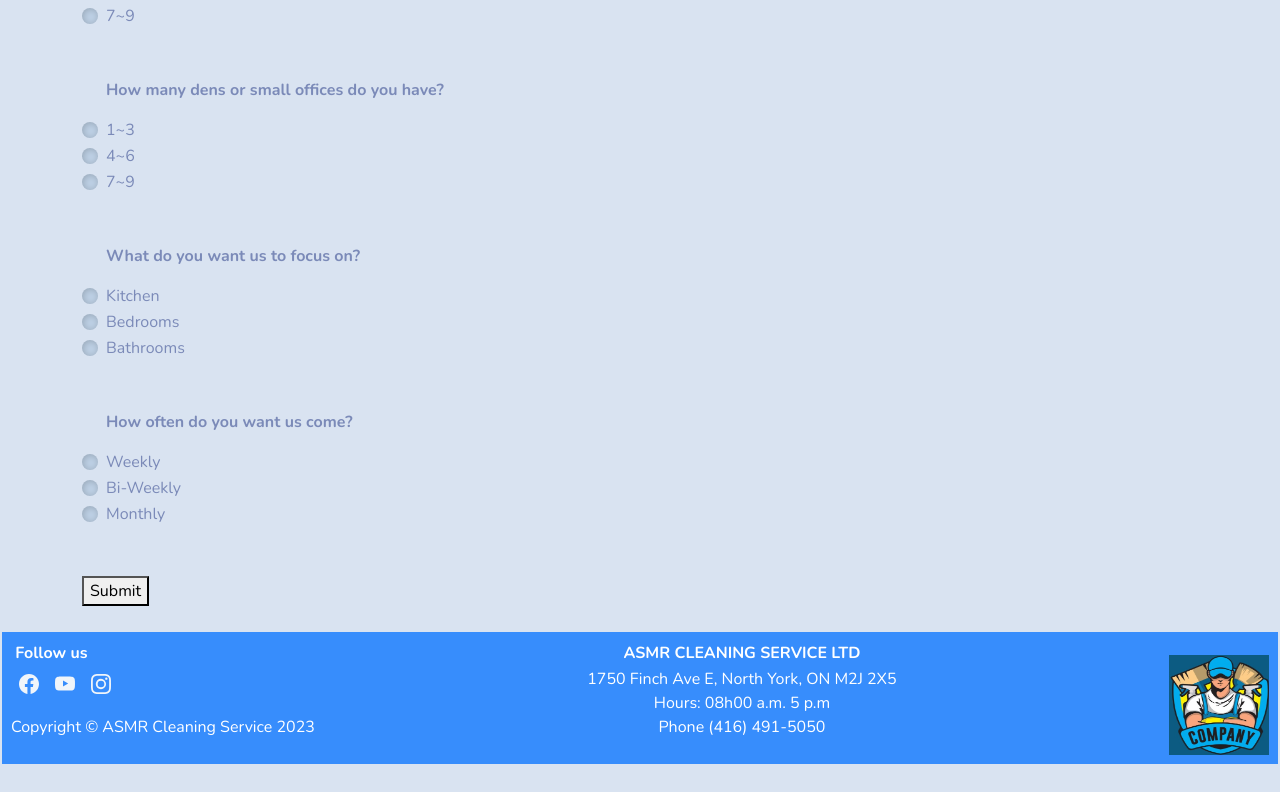
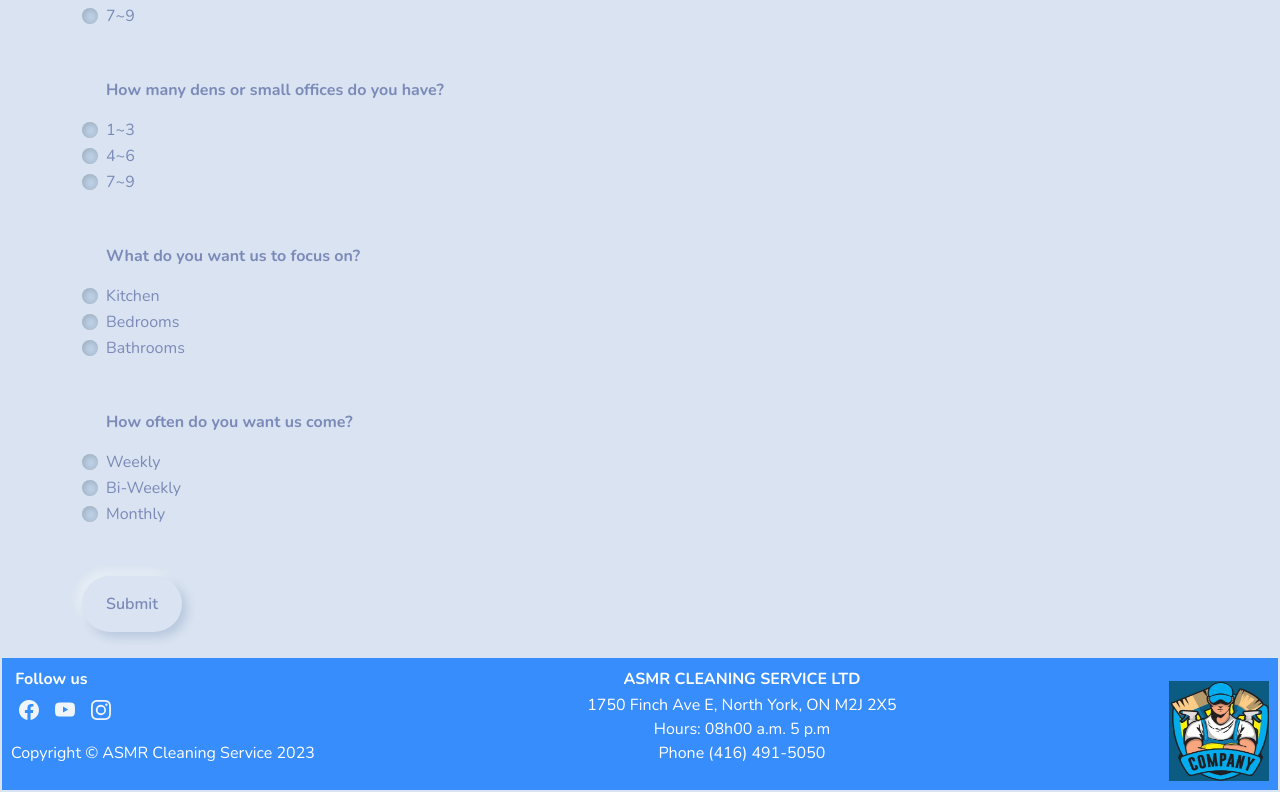
Before and after one commit to ASMRCleaning/ac-ui, a Next.js app: page /questionnaire in a window 1280 px wide. Shown: the part 1368-2160 px from the top of the page. Before the commit the page ends 2134 px from the top, so only its background shows below. Built offline with nearby package versions, Linux system fonts and the light colour scheme.

Commit message:
bugfix on submit button

```diff
--- a/pages/questionnaire.js
+++ b/pages/questionnaire.js
@@ -1,5 +1,6 @@
 import React from "react";
 import { useForm } from "react-hook-form";
+import { Button } from "react-bootstrap";
 
 export default function questionnaire() {
   const {
@@ -430,7 +431,9 @@ export default function questionnaire() {
         <br />
         <br />
       </fieldset>
-      <button type="submit">Submit</button>
+      <Button variant="primary" className="pull-right" type="submit">
+        Submit
+      </Button>
     </form>
   );
 }
```
